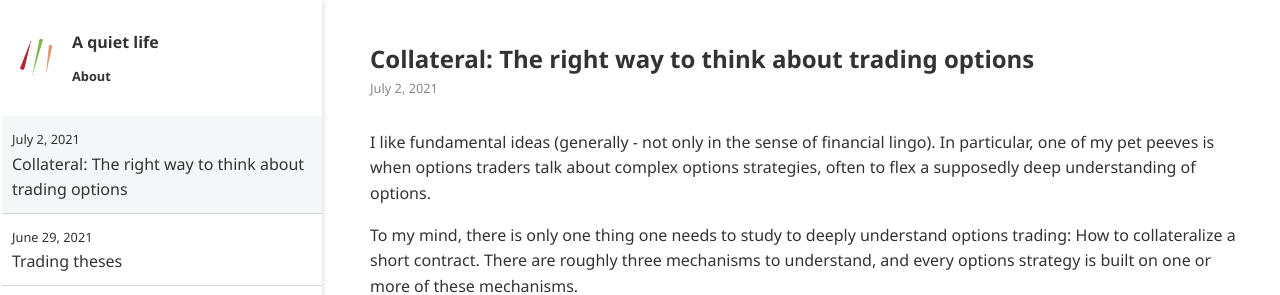
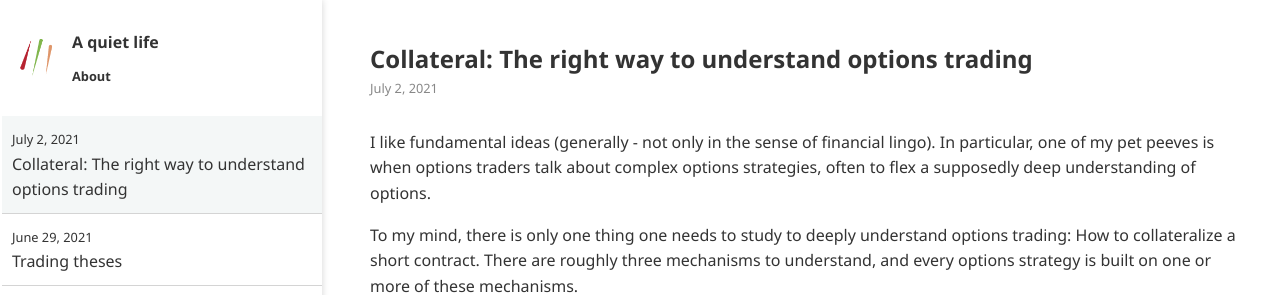
Before and after one commit to ansyblenetwork/aquietlife, a Jekyll site: the page built from _posts/2021-07-02-collateral.md, in a window 1280 px wide and 900 px high. Shown: the top 295 px of the window. Built offline with Jekyll 4.4.1, drawn with Linux system fonts in a browser that asks for light colours.

Commit message:
Update 2021-07-02-collateral.md

```diff
--- a/_posts/2021-07-02-collateral.md
+++ b/_posts/2021-07-02-collateral.md
@@ -1,5 +1,5 @@
 ---
-title: "Collateral: The right way to think about trading options"
+title: "Collateral: The right way to understand options trading"
 ---
 
 I like fundamental ideas (generally - not only in the sense of financial lingo). In particular, one of my pet peeves is when options traders talk about complex options strategies, often to flex a supposedly deep understanding of options.
```
